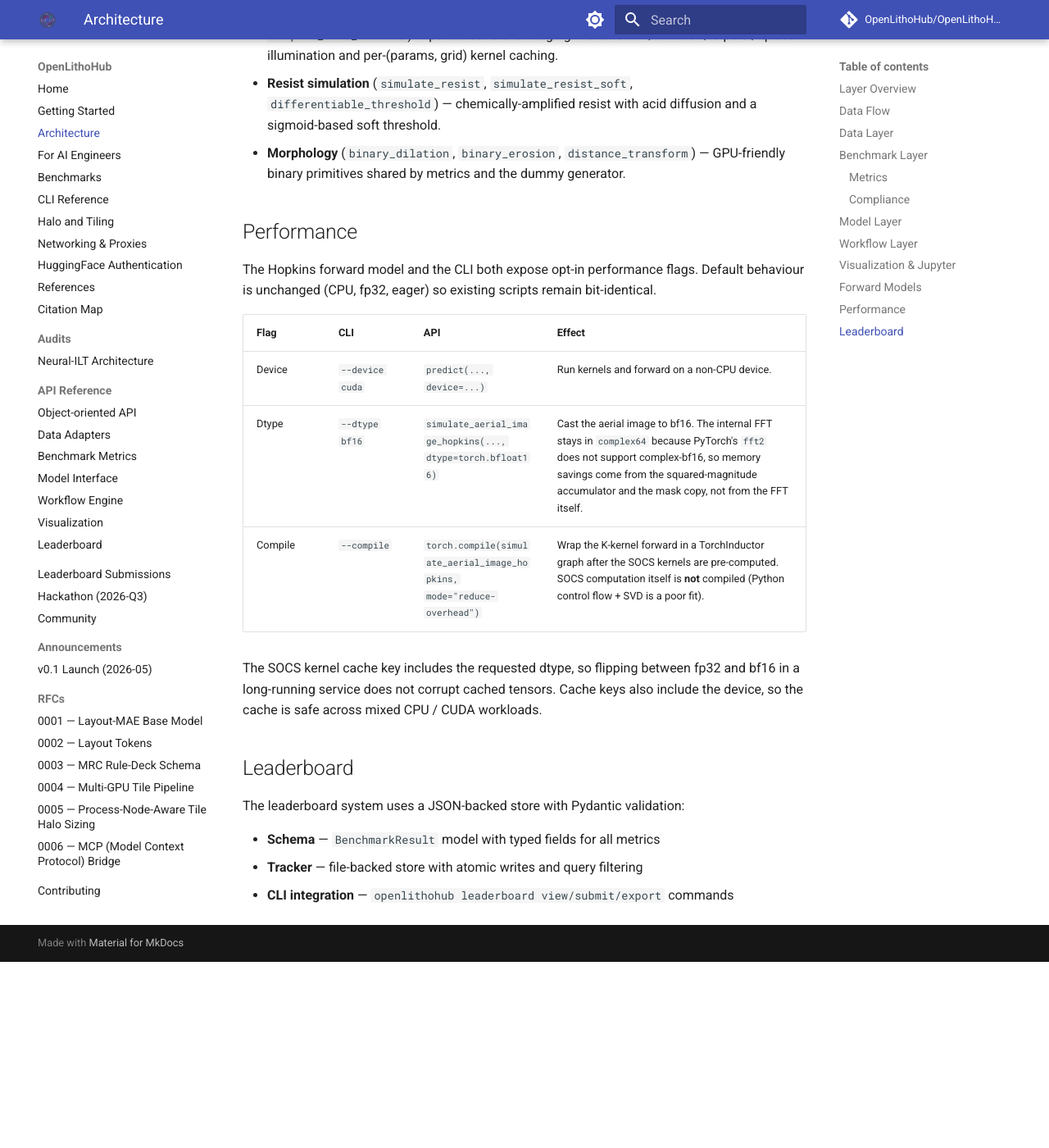
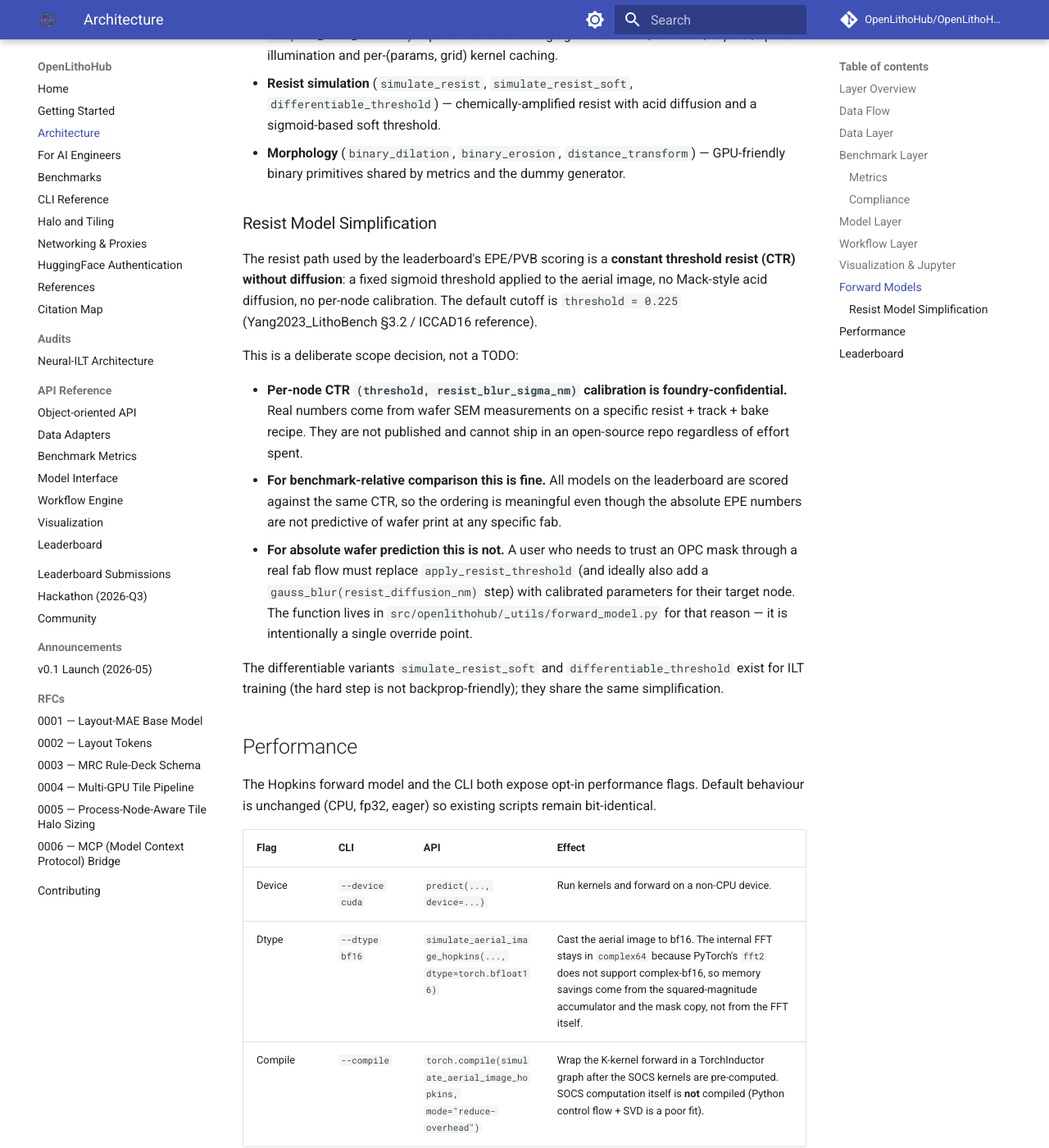
Before and after one commit to OpenLithoHub/OpenLithoHub, an MkDocs documentation site: the page built from docs/architecture.md, in a window 1280 px wide and 1400 px high, scrolled down 4482 px. Shown: the whole window at 82% size. Built offline with MkDocs 1.6.1 and Material for MkDocs 9.7.7, drawn with Linux system fonts in a browser that asks for light colours; comment, search, counter and statistics services are not loaded; before the commit the page ends 5655 px from its top, so only the background shows below that.

Commit message:
docs(architecture): document the constant-threshold-resist simplification
The leaderboard scores EPE / PVB against a constant threshold resist
(CTR) without diffusion: sigmoid-on-aerial at threshold 0.225, no
Mack-style acid diffusion, no per-node calibration. Until now this was
implicit in the code; the user-facing docs claimed "resist simulation"
without flagging the scope.

Adds a 'Resist Model Simplification' subsection under Forward Models in
architecture.md spelling out:
- per-node CTR parameters are foundry-confidential and cannot ship open-source
- benchmark-relative comparison is preserved (uniform CTR for all entries)
- absolute wafer prediction is out of scope; users override
  apply_resist_threshold for their fab

Cross-references the override point from the function docstring in
forward_model.py.

Closes one of the three uncertainty signals in issue #14
(CTR calibration / what's the right interface).

```diff
--- a/docs/architecture.md
+++ b/docs/architecture.md
@@ -161,6 +161,36 @@ the ILT loops and PV-band metric:
 - **Morphology** (`binary_dilation`, `binary_erosion`, `distance_transform`)
   — GPU-friendly binary primitives shared by metrics and the dummy generator.
 
+### Resist Model Simplification
+
+The resist path used by the leaderboard's EPE/PVB scoring is a **constant
+threshold resist (CTR) without diffusion**: a fixed sigmoid threshold
+applied to the aerial image, no Mack-style acid diffusion, no per-node
+calibration. The default cutoff is `threshold = 0.225` (Yang2023_LithoBench
+§3.2 / ICCAD16 reference).
+
+This is a deliberate scope decision, not a TODO:
+
+- **Per-node CTR `(threshold, resist_blur_sigma_nm)` calibration is
+  foundry-confidential.** Real numbers come from wafer SEM measurements
+  on a specific resist + track + bake recipe. They are not published and
+  cannot ship in an open-source repo regardless of effort spent.
+- **For benchmark-relative comparison this is fine.** All models on the
+  leaderboard are scored against the same CTR, so the ordering is
+  meaningful even though the absolute EPE numbers are not predictive of
+  wafer print at any specific fab.
+- **For absolute wafer prediction this is not.** A user who needs to
+  trust an OPC mask through a real fab flow must replace
+  `apply_resist_threshold` (and ideally also add a
+  `gauss_blur(resist_diffusion_nm)` step) with calibrated parameters
+  for their target node. The function lives in
+  `src/openlithohub/_utils/forward_model.py` for that reason — it is
+  intentionally a single override point.
+
+The differentiable variants `simulate_resist_soft` and
+`differentiable_threshold` exist for ILT training (the hard step is not
+backprop-friendly); they share the same simplification.
+
 ## Performance
 
 The Hopkins forward model and the CLI both expose opt-in performance flags.
```
Also changed, not shown: 1 other file.
